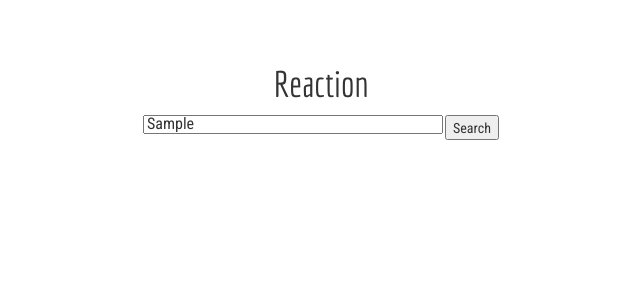
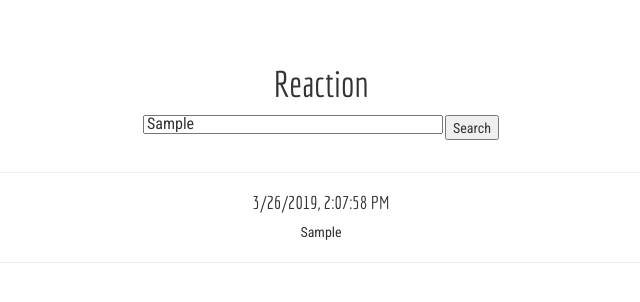
Before and after one commit to Zohaib94/react-hooks, a React (Create React App) app: page /reactions in a window 1280 px wide. Both pictures are taken after typing "Sample" into the empty fields and a click on the button "Search". Shown: the top 302 px of the page, without its empty margins (319-959 px from the left). Built offline with nearby package versions, Linux system fonts and the light colour scheme; the HTML template or start-up script is replaced by a standard one.

Commit message:
Section 6 Lecture 8: Message Board Component

```diff
--- /dev/null
+++ b/src/MessageBoard.js
@@ -0,0 +1,20 @@
+import React from "react";
+
+function MessageBoard({ messages }) {
+  return (
+    <div>
+      {messages.map(message => {
+        const { id, text, timestamp } = message;
+        return (
+          <div key={id}>
+            <h4>{new Date(timestamp).toLocaleString()}</h4>
+            {text}
+            <hr />
+          </div>
+        );
+      })}
+    </div>
+  );
+}
+
+export default MessageBoard;
--- a/src/ReactionComponent.js
+++ b/src/ReactionComponent.js
@@ -1,6 +1,7 @@
 import React, { useReducer } from 'react';
 import reducer, { INITIAL_STATE } from './state/reducer';
 import PublishMessage from './PublishMessage';
+import MessageBoard from './MessageBoard';
 
 function ReactionProject() {
   const [state, dispatch] = useReducer(reducer, INITIAL_STATE);
@@ -9,6 +10,8 @@
     <div>
       <h1>Reaction</h1>
       <PublishMessage dispatch={dispatch} />
+      <hr />
+      <MessageBoard messages={state.messages} />
     </div>
   )
 }
--- a/src/state/actions.js
+++ b/src/state/actions.js
@@ -3,5 +3,5 @@
 
 export const newMessage = (text) => ({
   type: Types.NEW_MESSAGE,
-  item: { id: uuid(), text, timestamp: Date.now }
+  item: { id: uuid(), text, timestamp: Date.now() }
 })
```
